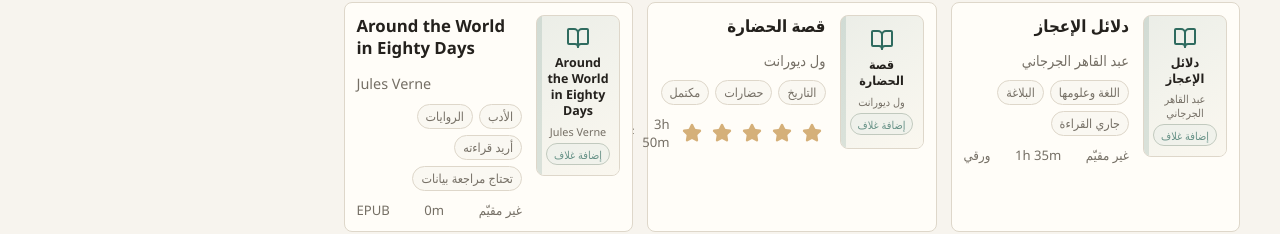
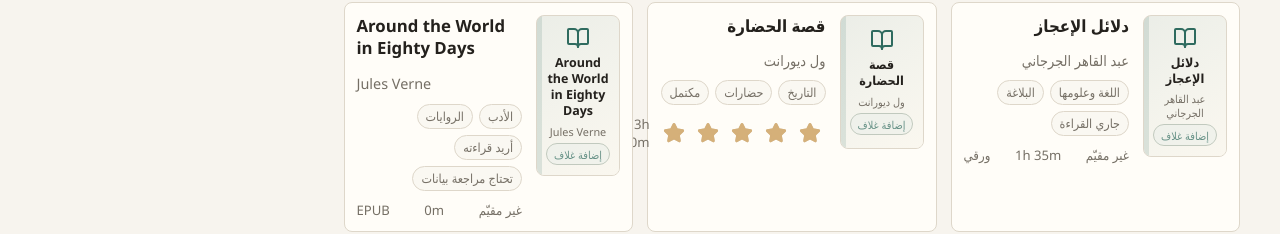
Before and after one commit to EngGhaleb/maktabati, a React (Vite) app: page / in a window 1280 px wide. Shown: the part 503-737 px from the top of the page. Built offline with nearby package versions, Linux system fonts and the light colour scheme.

Commit message:
Edits on NewBook Window

```diff
--- a/src/App.jsx
+++ b/src/App.jsx
@@ -176,6 +176,12 @@ function optionLabel(items, id, t) {
   return t(items.find((item) => item.id === id)?.labelKey || 'all');
 }
 
+function formatRatingOption(value, language = 'ar') {
+  const rating = Number(value);
+  if (language === 'ar') return `${rating} ${rating === 1 ? 'نجمة' : 'نجوم'}`;
+  return `${rating} star${rating === 1 ? '' : 's'}`;
+}
+
 function formatMinutes(minutes) {
   const hours = Math.floor(minutes / 60);
   const rest = minutes % 60;
@@ -187,6 +193,7 @@ function formatMinutes(minutes) {
 const minuteOptions = Array.from({ length: 12 }, (_, index) => String(index * 5).padStart(2, '0'));
 const hourOptions24 = Array.from({ length: 24 }, (_, index) => String(index).padStart(2, '0'));
 const hourOptions12 = Array.from({ length: 12 }, (_, index) => String(index + 1));
+const ratingOptions = [1, 1.5, 2, 2.5, 3, 3.5, 4, 4.5, 5];
 
 function formatDateTime(value, language = 'ar', timeFormat = '12') {
   if (!value) return language === 'ar' ? 'غير محدد' : 'Not set';
@@ -721,11 +728,23 @@ function validateImportedBook(book, sourceRecord, existingBooks) {
   });
 
   if (!book.title || !book.author) return 'missing';
-  if (ratingRaw && !['1', '2', '3', '4', '5'].includes(ratingRaw)) return 'invalid';
+  if (ratingRaw && !isValidRatingValue(ratingRaw)) return 'invalid';
   if (isbn13Raw && !isValidIsbn13Input(book.isbn_13)) return 'invalid';
   if (isbn10Raw && !isValidIsbn10Input(book.isbn_10)) return 'invalid';
   if (duplicate) return 'duplicate';
   return 'ready';
+}
+
+function isValidRatingValue(value) {
+  const rating = Number(value);
+  return Number.isFinite(rating) && rating >= 1 && rating <= 5 && Number.isInteger(rating * 2);
+}
+
+function starFillAmount(value, star) {
+  const rating = Number(value) || 0;
+  if (rating >= star) return 1;
+  if (rating >= star - 0.5) return 0.5;
+  return 0;
 }
 
 function statusLabelKey(status) {
@@ -738,20 +757,41 @@ function statusLabelKey(status) {
 }
 
 function RatingStars({ value, onChange, disabled = false }) {
+  const [hoverValue, setHoverValue] = useState(null);
+  const displayValue = hoverValue ?? (Number(value) || 0);
+
+  function ratingFromPointer(event, star) {
+    const rect = event.currentTarget.getBoundingClientRect();
+    const isRtl = document.documentElement.dir === 'rtl';
+    const ratioFromStart = isRtl
+      ? (rect.right - event.clientX) / rect.width
+      : (event.clientX - rect.left) / rect.width;
+    return ratioFromStart <= 0.5 ? star - 0.5 : star;
+  }
+
   return (
-    <div className="stars" aria-label="rating">
-      {[1, 2, 3, 4, 5].map((star) => (
-        <button
-          key={star}
-          type="button"
-          className={star <= value ? 'star active' : 'star'}
-          disabled={disabled}
-          onClick={() => onChange?.(star)}
-          title={`${star}`}
-        >
-          <Star size={20} fill={star <= value ? 'currentColor' : 'none'} />
-        </button>
-      ))}
+    <div className="stars" aria-label="rating" onMouseLeave={() => setHoverValue(null)}>
+      {[1, 2, 3, 4, 5].map((star) => {
+        const fillAmount = starFillAmount(displayValue, star);
+        return (
+          <button
+            key={star}
+            type="button"
+            className={fillAmount ? 'star active' : 'star'}
+            disabled={disabled}
+            onClick={(event) => onChange?.(ratingFromPointer(event, star))}
+            onMouseMove={(event) => !disabled && setHoverValue(ratingFromPointer(event, star))}
+            title={`${star - 0.5} / ${star}`}
+          >
+            <span className="starVisual" aria-hidden="true">
+              <Star className="starEmpty" size={22} />
+              <span className="starFill" style={{ width: `${fillAmount * 100}%` }}>
+                <Star size={22} fill="currentColor" />
+              </span>
+            </span>
+          </button>
+        );
+      })}
     </div>
   );
 }
@@ -1335,6 +1375,8 @@ function AddBookModal({ onClose, onSave, language, timeFormat, categories, tags,
           <label>{t('bookTitle')} *<input ref={titleInputRef} value={form.title} onChange={(event) => updateField('title', event.target.value)} /></label>
           <label>{t('author')} *<input value={form.author} onChange={(event) => updateField('author', event.target.value)} /></label>
           <label>{t('translator')}<input value={form.translator} onChange={(event) => updateField('translator', event.target.value)} /></label>
+          <Isbn13Input value={form.isbn_13} onChange={(value) => updateField('isbn_13', value)} onBlur={() => setIsbnTouched((current) => ({ ...current, isbn13: true }))} showError={isbnTouched.isbn13 && !hasValidIsbn13} t={t} />
+          <Isbn10Input value={form.isbn_10} onChange={(value) => updateField('isbn_10', value)} onBlur={() => setIsbnTouched((current) => ({ ...current, isbn10: true }))} showError={isbnTouched.isbn10 && !hasValidIsbn10} t={t} />
           {renderCategoryCreationControls()}
           <label>{t('bookType')}<select value={form.type} onChange={(event) => updateField('type', event.target.value)}>{bookTypes.map((type) => <option key={type.id} value={type.id}>{t(type.labelKey)}</option>)}</select></label>
           <label>{t('language')}<select value={form.language} onChange={(event) => updateField('language', event.target.value)}><option value="العربية">{t('arabic')}</option><option value="English">{t('english')}</option></select></label>
@@ -1373,11 +1415,9 @@ function AddBookModal({ onClose, onSave, language, timeFormat, categories, tags,
     if (activeDetailTab === 'publishing') {
       return (
         <div className="formGrid">
-          <Isbn13Input value={form.isbn_13} onChange={(value) => updateField('isbn_13', value)} onBlur={() => setIsbnTouched((current) => ({ ...current, isbn13: true }))} showError={isbnTouched.isbn13 && !hasValidIsbn13} t={t} />
-          <Isbn10Input value={form.isbn_10} onChange={(value) => updateField('isbn_10', value)} onBlur={() => setIsbnTouched((current) => ({ ...current, isbn10: true }))} showError={isbnTouched.isbn10 && !hasValidIsbn10} t={t} />
           {[
             ['publisher', 'publisher'],
-            ['publication_year', 'publicationYear'],
+            ['publication_year', 'publicationDate'],
             ['edition', 'edition'],
             ['purchase_price', 'purchasePrice']
           ].map(([field, label]) => (
@@ -1473,14 +1513,16 @@ function AddBookModal({ onClose, onSave, language, timeFormat, categories, tags,
                     <input value={form.author} onChange={(event) => updateField('author', event.target.value)} />
                   </label>
                   <label>
+                    {t('publisher')}
+                    <input value={form.publisher} onChange={(event) => updateField('publisher', event.target.value)} />
+                  </label>
+                  <label>
                     {t('translator')}
                     <input value={form.translator} onChange={(event) => updateField('translator', event.target.value)} />
                   </label>
                   <label>
-                    {t('readingStatus')}
-                    <select value={form.status} onChange={(event) => updateField('status', event.target.value)}>
-                      {readingStatuses.map((status) => <option key={status.id} value={status.id}>{t(status.labelKey)}</option>)}
-                    </select>
+                    {t('publicationDate')}
+                    <input type="date" value={form.publication_year || ''} onChange={(event) => updateField('publication_year', event.target.value)} />
                   </label>
                   <label>
                     {t('mainCategory')}
@@ -1502,6 +1544,44 @@ function AddBookModal({ onClose, onSave, language, timeFormat, categories, tags,
                       </div>
                     </label>
                   )}
+                  <label>
+                    {t('subcategory')}
+                    <select value={form.subcategory_id} onChange={(event) => updateField('subcategory_id', Number(event.target.value))}>
+                      {subcategories.map((item) => <option key={item.id} value={item.id}>{safeLocalizedName(item, language)}</option>)}
+                    </select>
+                  </label>
+                  <div className="quickCategoryControls">
+                    <button className="linkButton compactLink" type="button" onClick={() => setShowNewSubcategory((value) => !value)}>
+                      <Plus size={15} /> {t('createSubcategory')}
+                    </button>
+                  </div>
+                  {showNewSubcategory && (
+                    <label className="quickInlineField">
+                      {t('addSubcategory')}
+                      <div className="inlineAdd">
+                        <input value={newSubcategoryName} onChange={(event) => setNewSubcategoryName(event.target.value)} placeholder={t('newSubcategoryPlaceholder')} />
+                        <button className="secondaryButton" type="button" onClick={addSubcategory}><Plus size={17} /> {t('addAsSubcategory')}</button>
+                      </div>
+                    </label>
+                  )}
+                  <label>
+                    {t('pages')}
+                    <input value={form.pageCount || ''} inputMode="numeric" onChange={(event) => updateField('pageCount', sanitizePositiveIntegerInput(event.target.value))} />
+                  </label>
+                  <label>
+                    {t('purchasePrice')}
+                    <input value={form.purchase_price || ''} onChange={(event) => updateField('purchase_price', event.target.value)} />
+                  </label>
+                  <div className="coverUpload quickCoverUpload">
+                    <span>{t('bookCover')}</span>
+                    <label className="smallUploadButton">
+                      <ImageUp size={16} />
+                      {t('uploadCover')}
+                      <input type="file" accept="image/*" onChange={handleCoverUpload} />
+                    </label>
+                    {form.cover_file_name && <small>{form.cover_file_name}</small>}
+                    {form.cover_url && <button className="linkButton compactLink" type="button" onClick={() => setForm((current) => ({ ...current, cover_url: '', cover_file_name: '' }))}>{t('removeCover')}</button>}
+                  </div>
                   <div className="quickVolumeControls">
                     <button className="linkButton compactLink" type="button" onClick={() => setShowQuickVolumes((value) => !value)}>
                       <Plus size={15} /> {t('multiVolumeBook')}
@@ -1760,11 +1840,6 @@ function AddBookModal({ onClose, onSave, language, timeFormat, categories, tags,
                   {t('addDetailsLater')}
                 </button>
               )}
-              {!isEditing && addMode === 'detailed' && (
-                <button className="secondaryButton" type="button" onClick={saveAndAddAnother} disabled={!canSave || !hasValidDates || !hasValidIsbn || !hasValidPageCount || !hasValidVolumeCount || !hasValidCurrentVolume}>
-                  <Plus size={18} /> {t('saveAndAddAnother')}
-                </button>
-              )}
             </div>
             {canSave && !hasValidDates && <p className="error saveHint">{t('invalidDateTime')}</p>}
             {canSave && hasValidDates && !hasValidIsbn13 && <p className="error saveHint">{t('invalidIsbn13')}</p>}
@@ -1907,7 +1982,20 @@ function DetailsPanel({
           <p className="currentVolumeNotice">{t('currentlyReadingVolume')}: {formatCurrentVolume(currentVolume, volumeCount, language)}</p>
         </>
       )}
-      {book.status === 'completed' && <RatingStars value={book.rating} disabled />}
+      {book.status === 'completed' && (
+        <div className="detailRating">
+          <span>{t('rating')}</span>
+          <div className="ratingControls">
+            <RatingStars value={Number(book.rating)} onChange={(value) => onBookFieldChange?.(book.id, 'rating', value)} />
+            <select value={String(book.rating || '')} onChange={(event) => onBookFieldChange?.(book.id, 'rating', Number(event.target.value))}>
+              <option value="">{t('unrated')}</option>
+              {ratingOptions.map((rating) => (
+                <option key={rating} value={rating}>{formatRatingOption(rating, language)}</option>
+              ))}
+            </select>
+          </div>
+        </div>
+      )}
       <dl className="detailList">
         <dt>{t('isbn10')}</dt><dd>{book.isbn_10 || '-'}</dd>
         <dt>{t('isbn13')}</dt><dd>{book.isbn_13 || '-'}</dd>
@@ -2817,11 +2905,9 @@ function App() {
                 <select value={filters.rating} onChange={(event) => setFilters({ ...filters, rating: event.target.value })}>
                   <option value="all">{t('rating')}: {t('all')}</option>
                   <option value="unrated">{t('unrated')}</option>
-                  <option value="1">{t('oneStar')}</option>
-                  <option value="2">{t('twoStars')}</option>
-                  <option value="3">{t('threeStars')}</option>
-                  <option value="4">{t('fourStars')}</option>
-                  <option value="5">{t('fiveStars')}</option>
+                  {ratingOptions.map((rating) => (
+                    <option key={rating} value={rating}>{formatRatingOption(rating, language)}</option>
+                  ))}
                 </select>
                 <select value={filters.type} onChange={(event) => setFilters({ ...filters, type: event.target.value })}>
                   <option value="all">{t('bookType')}: {t('all')}</option>
--- a/src/locales/ar.json
+++ b/src/locales/ar.json
@@ -106,6 +106,7 @@
   "invalidIsbn10": "رقم ISBN-10 يجب أن يتكون من 10 خانات، ويسمح بالحرف X فقط في الخانة الأخيرة.",
   "publisher": "دار النشر",
   "publicationYear": "سنة النشر",
+  "publicationDate": "تاريخ النشر",
   "edition": "رقم الطبعة",
   "purchasePrice": "سعر الشراء",
   "pages": "عدد الصفحات",
--- a/src/locales/en.json
+++ b/src/locales/en.json
@@ -106,6 +106,7 @@
   "invalidIsbn10": "ISBN-10 must be 10 characters, with X allowed only as the final character.",
   "publisher": "Publisher",
   "publicationYear": "Publication Year",
+  "publicationDate": "Publication Date",
   "edition": "Edition",
   "purchasePrice": "Purchase Price",
   "pages": "Pages",
--- a/src/styles.css
+++ b/src/styles.css
@@ -1304,8 +1304,8 @@ label textarea,
 }
 
 .star {
-  width: 28px;
-  height: 28px;
+  width: 32px;
+  height: 32px;
   display: grid;
   place-items: center;
   border: 0;
@@ -1316,6 +1316,57 @@ label textarea,
 
 .star.active {
   color: #b7791f;
+}
+
+.starVisual {
+  position: relative;
+  width: 22px;
+  height: 22px;
+  display: inline-block;
+  color: #b7a58a;
+}
+
+.starEmpty {
+  position: absolute;
+  inset: 0;
+  color: #b7a58a;
+}
+
+.starFill {
+  position: absolute;
+  inset-block: 0;
+  inset-inline-start: 0;
+  overflow: hidden;
+  color: #b7791f;
+}
+
+.starFill svg {
+  position: absolute;
+  inset-block-start: 0;
+  inset-inline-start: 0;
+}
+
+.detailRating {
+  display: grid;
+  justify-items: start;
+  gap: 4px;
+  margin-top: 10px;
+  color: var(--muted);
+}
+
+.detailRating .star {
+  cursor: pointer;
+}
+
+.ratingControls {
+  display: flex;
+  align-items: center;
+  gap: 12px;
+  flex-wrap: wrap;
+}
+
+.ratingControls select {
+  min-width: 150px;
 }
 
 .detailsPanel {
@@ -1726,6 +1777,10 @@ label textarea,
   display: flex;
   align-items: center;
   min-height: 44px;
+}
+
+.quickCoverUpload {
+  grid-column: 1 / -1;
 }
 
 .quickCategoryControls,
```
